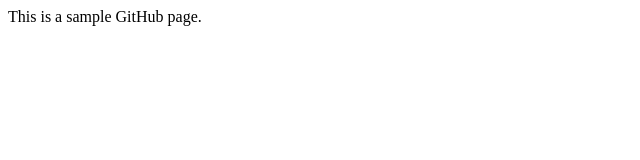
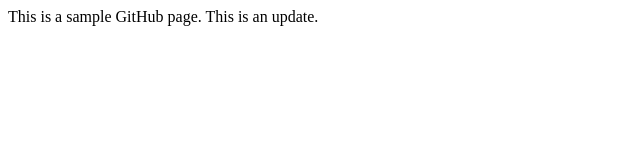
Before and after one commit to test-subject/gh, a plain HTML site: page index.html in a window 1280 px wide. Shown: the whole page, without its empty margins (0-640 px from the left). Drawn offline with Linux system fonts and the light colour scheme.

Commit message:
gh updated

```diff
--- a/index.html
+++ b/index.html
@@ -5,7 +5,7 @@
     <link rel="stylesheet" href="style.css" />
   </head>
   <body>
-    This is a sample GitHub page.
+    This is a sample GitHub page. This is an update.
     <!-- Insert HTML Here -->
     <script src="script.js"></script>
   </body>
```
